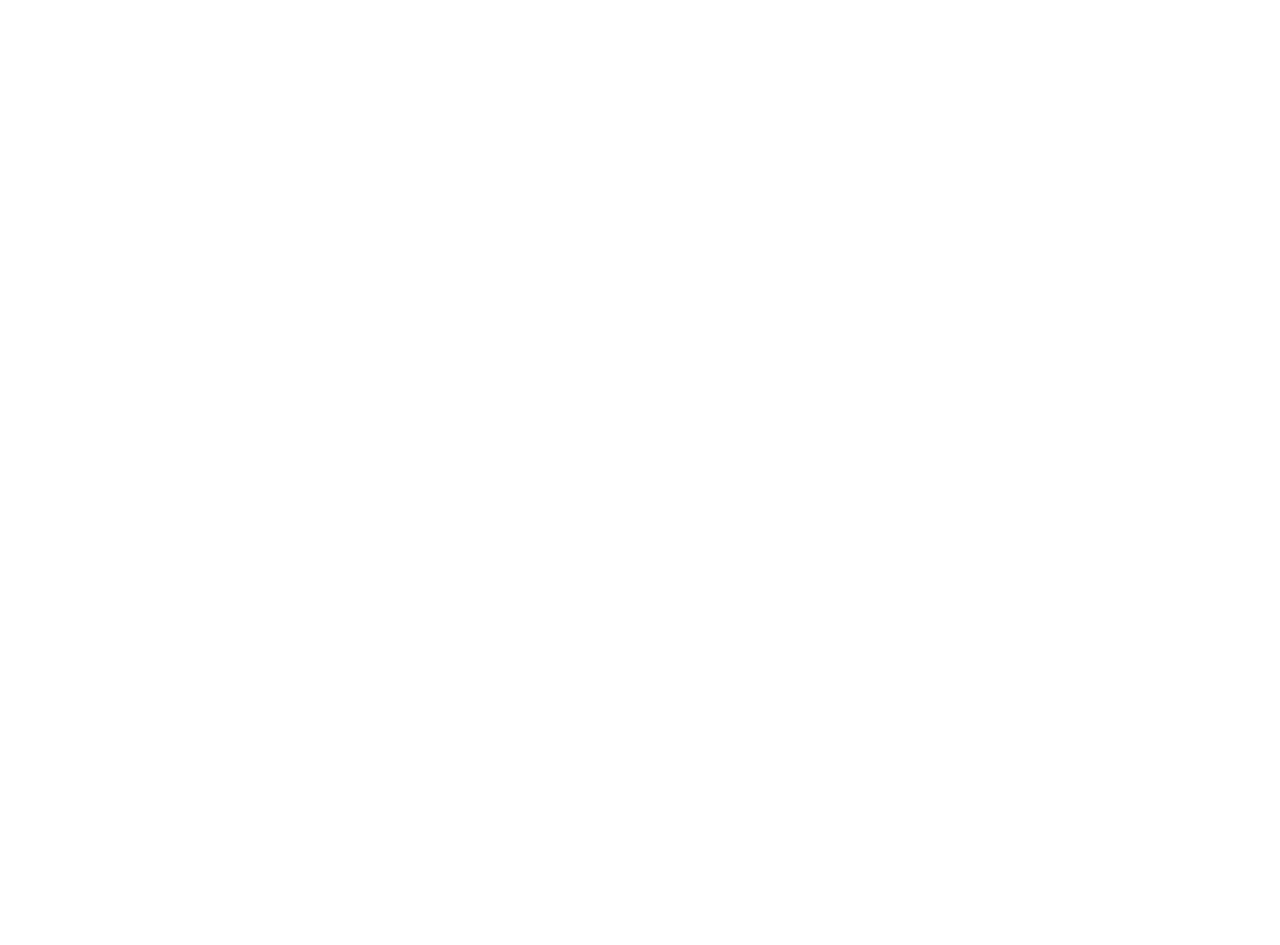
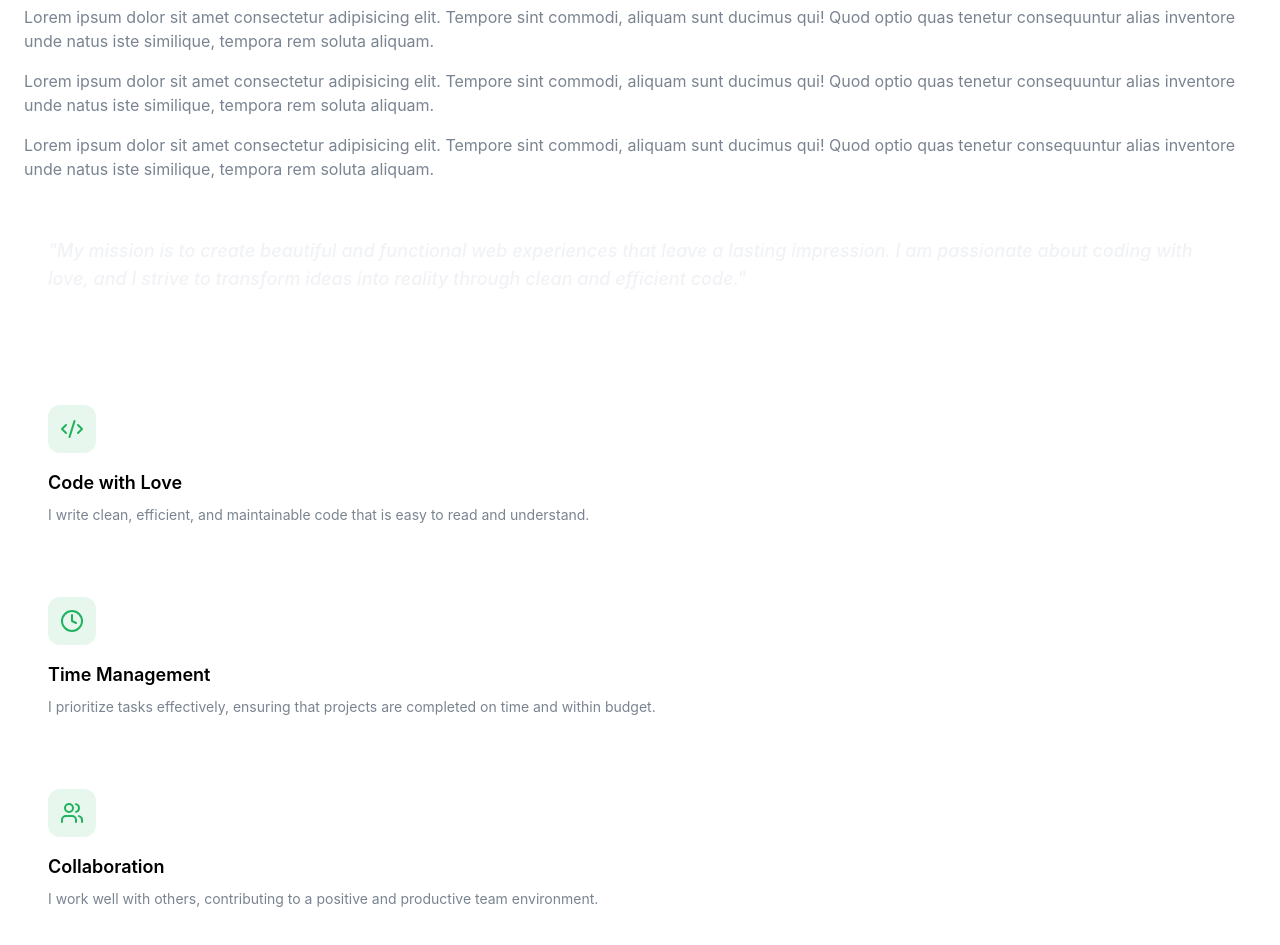
Before and after one commit to PiouPiouXt/Portfolio, a React app: page / in a window 1280 px wide. Shown: the part 1660-2605 px from the top of the page. Before the commit the page ends 1793 px from the top, so only its background shows below. Built offline with nearby package versions, Linux system fonts and the light colour scheme; the HTML template or start-up script is replaced by a standard one.

Commit message:
finishing about sections

```diff
--- a/src/sections/About.jsx
+++ b/src/sections/About.jsx
@@ -1,22 +1,22 @@
-import { Heart } from "lucide-react";
+import { Heart, Code2, Clock, Users } from "lucide-react";
 
-// const highlights = [
-//   {
-//     icon: Code2,
-//     title: "Code with Love",
-//     description: "I write clean, efficient, and maintainable code that is easy to read and understand."
-//   },
-//   {
-//     icon: Time,
-//     title: "Time Management",
-//     description: "I prioritize tasks effectively, ensuring that projects are completed on time and within budget."
-//   },
-//   {
-//     icon: Users,
-//     title: "Collaboration",
-//     description: "I work well with others, contributing to a positive and productive team environment."
-//   },
-// ]
+const highlights = [
+  {
+    icon: Code2,
+    title: "Code with Love",
+    description: "I write clean, efficient, and maintainable code that is easy to read and understand."
+  },
+  {
+    icon: Clock,
+    title: "Time Management",
+    description: "I prioritize tasks effectively, ensuring that projects are completed on time and within budget."
+  },
+  {
+    icon: Users,
+    title: "Collaboration",
+    description: "I work well with others, contributing to a positive and productive team environment."
+  },
+]
 
 
 
@@ -28,16 +28,45 @@
         <div className="grid lg:grid-cols-2 gap-16 items center">
           {/* Left Column */}
           <div className="space-y-8">
+
             <div className="animate-fade-in">
               <span className="text-secondary-foreground text-sm font-medium tracking-wider uppercase">About Me</span>
             </div>
+
+            <h2 className="text-4xl md:text-5xl font-bold leading-tight animation-fade-in animation-delay-100 text-secondary-foreground">
+              <Heart className="inline-block w-14 h-14 md:w-16 md:h-16 px-4 px-4"></Heart>
+              Coding with Love,
+              <span className="font-serif italic font-normal text-white"> and transform your idea.</span>
+            </h2>
+
+            <div className="space-y-4 text-muted-foreground animate-fade-in animation-delay-200">
+              <p>Lorem ipsum dolor sit amet consectetur adipisicing elit. Tempore sint commodi, aliquam sunt ducimus qui! Quod optio quas tenetur consequuntur alias inventore unde natus iste similique, tempora rem soluta aliquam.</p>
+              <p>Lorem ipsum dolor sit amet consectetur adipisicing elit. Tempore sint commodi, aliquam sunt ducimus qui! Quod optio quas tenetur consequuntur alias inventore unde natus iste similique, tempora rem soluta aliquam.</p>
+              <p>Lorem ipsum dolor sit amet consectetur adipisicing elit. Tempore sint commodi, aliquam sunt ducimus qui! Quod optio quas tenetur consequuntur alias inventore unde natus iste similique, tempora rem soluta aliquam.</p>
+            </div>
+
+            <div className="glass rounded-2xl p-6 glow-border animate-fade-in animation-delay-300">
+              <p className="text-lg font-medium italic text-foreground">
+                "My mission is to create beautiful and functional web experiences that leave a lasting impression.
+                I am passionate about coding with love, and I strive to transform ideas into reality through clean and efficient code."
+              </p>
+            </div>
+
           </div>
 
-          <h2 className="text-4xl md:text-5xl font-bold leading-tight animation-fade-in animation-delay-100 text-secondary-foreground">
-            <Heart className="inline-block w-14 h-14 md:w-16 md:h-16 px-4 px-4"></Heart>
-            Coding with Love,
-            <span className="fonr-serif italic font-normal text-white"> and transform your idea.</span>
-          </h2>
+          {/* Right Column - Highlights */}
+          <div className="grid sm:grid-cols-2 lg:grid-cols-1 gap-6">
+            {highlights.map((item, idx) => (
+              <div key={idx} className="glass p-6 rounded-2xl animate-fade-in hover:bg-secondary/10 transition-colors duration-200"
+                style={{ animationDelay: `${(idx + 1) * 100}ms` }}>
+                <div className="w-12 h-12 rounded-xl bg-primary/10 flex items-center justify-center mb-4 hover:bg-primary/20 transition-colors duration-200">
+                  <item.icon className="w-6 h-6 text-primary" />
+                </div>
+                <h3 className="text-lg font-semibold mb-2">{item.title}</h3>
+                <p className="text-sm text-muted-foreground">{item.description}</p>
+              </div>
+            ))}
+          </div>
         </div>
       </div>
     </section>
```
Also changed, not shown: src/sections/Hero.jsx (line endings or trailing spaces).
